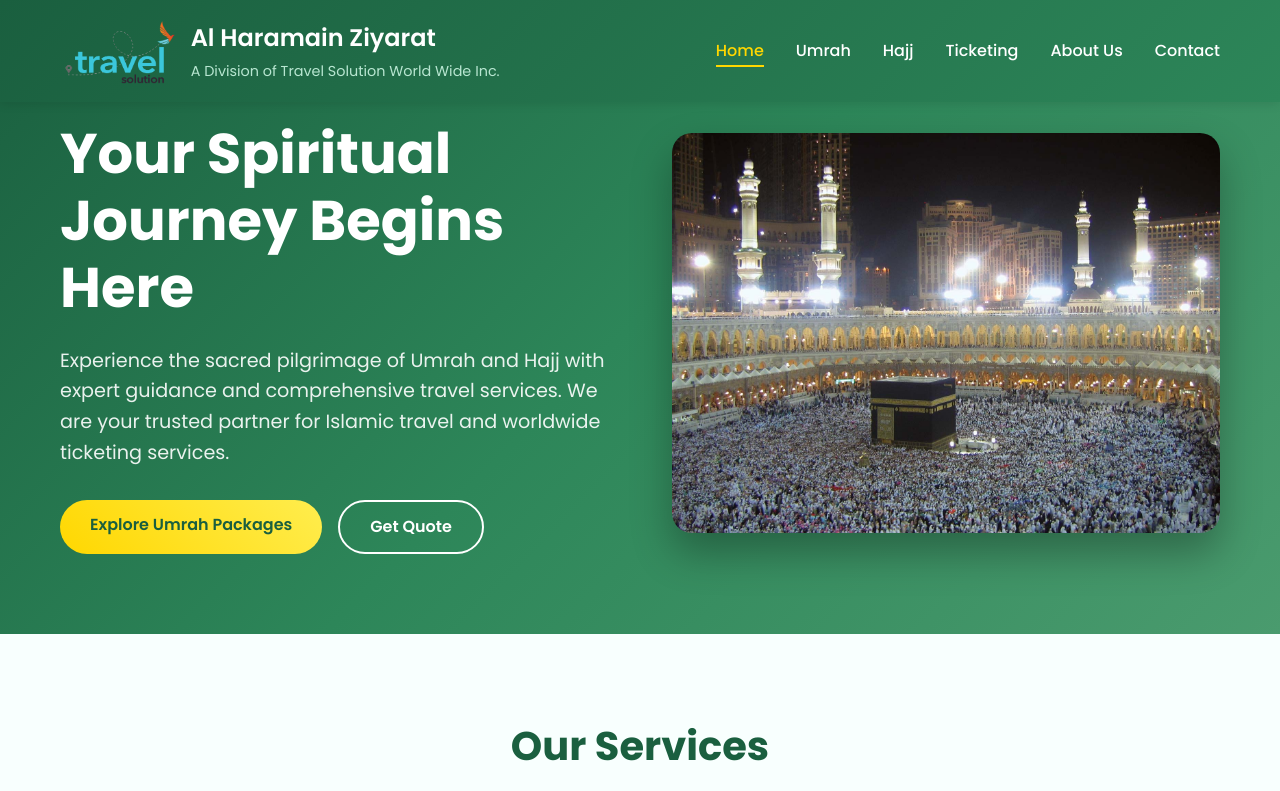
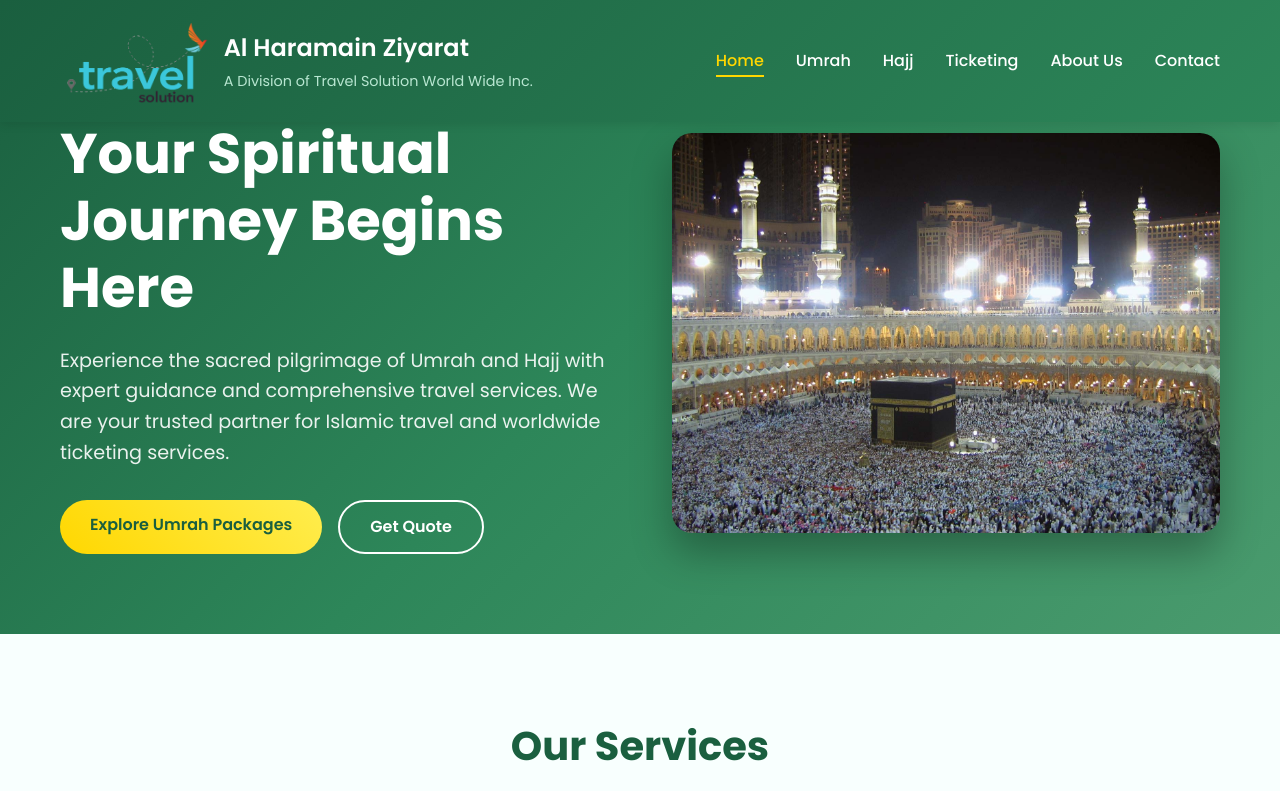
Before and after one commit to ajmerican/alharamain, a plain HTML site: page index.html in a window 1280 px wide. Shown: the top 791 px of the page. Drawn offline with Linux system fonts and the light colour scheme.

Commit message:
Update styles.css

```diff
--- a/styles.css
+++ b/styles.css
@@ -48,7 +48,7 @@ body {
 }
 
 .logo {
-    height: 70px;
+    height: 90px;
     width: auto;
 }
 
```
